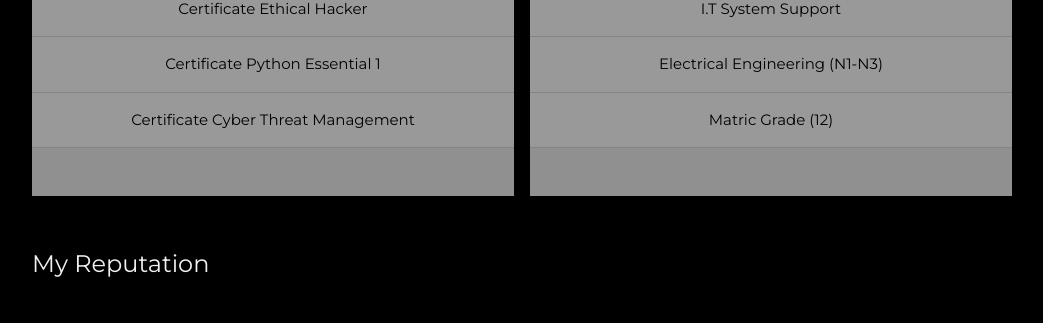
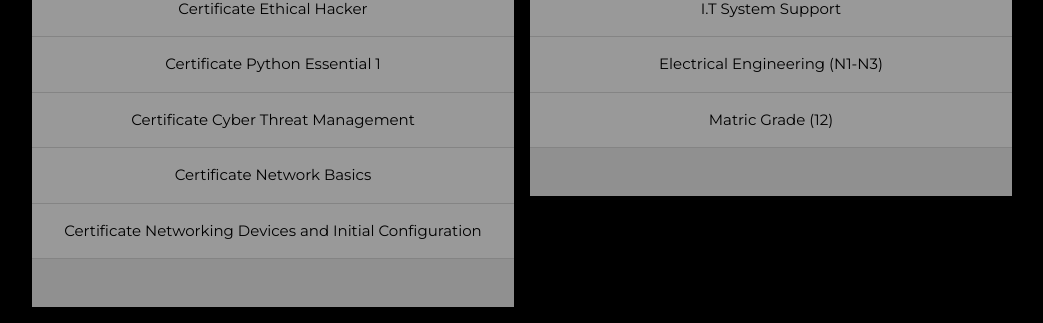
Before and after one commit to mthimkulu23/Cybersecurity_portfolio, a plain HTML site: page Cybersecurity_portfolio/index.html in a window 1280 px wide. Shown: the part 2491-2814 px from the top of the page, without its empty margins (178-1221 px from the left). Drawn offline with nearby package versions, Linux system fonts and the light colour scheme.

Commit message:
background education

```diff
--- a/Cybersecurity_portfolio/index.html
+++ b/Cybersecurity_portfolio/index.html
@@ -201,6 +201,8 @@
             <li class="w3-padding-16">Certificate Ethical Hacker</li>
             <li class="w3-padding-16">Certificate Python Essential 1</li>
             <li class="w3-padding-16">Certificate Cyber Threat Management</li>
+            <li class="w3-padding-16">Certificate Network Basics</li>
+            <li class="w3-padding-16">Certificate Networking Devices and Initial Configuration</li>
             <li class="w3-light-grey w3-padding-24">
 
             </li>
```
